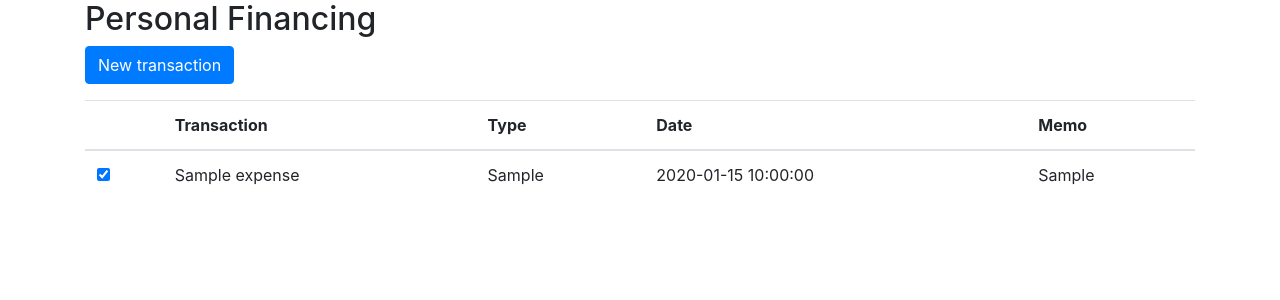
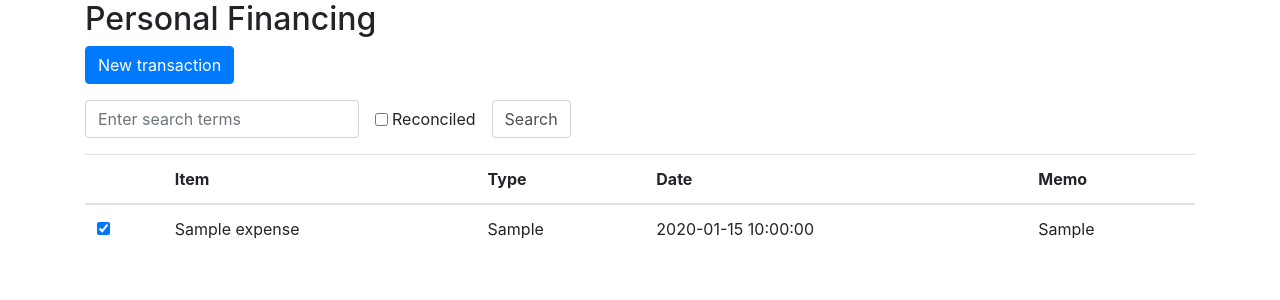
Before and after one commit to alexiahsu/tgc6-expenselist, a Flask app: page / in a window 1280 px wide. Shown: the top 300 px of the page. Run offline with Flask 2, Linux system fonts and the light colour scheme; a database or web service that is not in the repository returns one stand-in record (values such as "Sample title"); some libraries are stand-ins or nearby versions.

Commit message:
added search function and filter type

```diff
--- a/app.py
+++ b/app.py
@@ -24,17 +24,42 @@ SESSION_KEY = os.environ.get('SESSION_KEY')
 app.secret_key = SESSION_KEY
 
 # Display all expenses
+# All routes by default is methods=GET
+
+
 @app.route('/')
 def home():
-    expenses = client[DB_NAME].expenses.find()
+    # extract out the terms
+    search_terms = request.args.get('search-terms')
+
+    criteria = {}
+
+    # if there are search terms, add it to the criteria object
+    if search_terms != "" and search_terms is not None:
+        criteria['expense_name'] = {
+            "$regex": search_terms,
+            "$options": "i"
+        }
+
+    # Filtering begins here
+    search_for_done = request.args.get('is_done')
+    if search_for_done is not None and search_for_done is not False:
+        criteria['reconciled'] = True
+
+    expenses = client[DB_NAME].expenses.find(criteria)
     return render_template('home.template.html', expenses=expenses)
 
+    print(criteria)
 # Show point of entry for expenses
+
+
 @app.route('/create/expense')
 def show_create_expense_form():
     return render_template('create_expense.template.html')
 
 # Write expenses into mongodb
+
+
 @app.route('/create/expense', methods=['POST'])
 def create_expense():
     expense_name = request.form.get('expense-name')
@@ -53,6 +78,8 @@ def create_expense():
     return redirect(url_for('home'))
 
 # Check reconcilation
+
+
 @app.route('/check/expense', methods=['PATCH'])
 def check_expense():
 
@@ -77,6 +104,7 @@ def check_expense():
         "status": "OK"
     }
 
+
 # "magic code" -- boilerplate
 if __name__ == '__main__':
     app.run(host=os.environ.get('IP'),
--- a/templates/create_expense.template.html
+++ b/templates/create_expense.template.html
@@ -16,8 +16,8 @@
     <div>
         <label class="mt-3">Expense type:</label>
             <select name="expense-type" class="form-control">
-                <option value="credit">Credit</option>
-                <option value="debit">Debit</option>
+                <option value="Credit">Credit</option>
+                <option value="Debit">Debit</option>
             </select>
     </div>
     <div>
--- a/templates/home.template.html
+++ b/templates/home.template.html
@@ -7,11 +7,17 @@
 
 <a href="{{url_for('create_expense')}}" class="btn btn-primary">New transaction</a>
 
+<form class="form-inline mt-3" method="GET">
+    <input type="text" class="form-control" placeholder="Enter search terms" name="search-terms"/>
+    <input type="checkbox" name="is_done" class="form-check-input ml-3"/>Reconciled
+    <input type="submit" value="Search" class="form-control ml-3"/>
+</form>
+
 <table class="table mt-3">
     <thead>
         <tr>
             <th></th>
-            <th>Transaction</th>
+            <th>Item</th>
             <th>Type</th>
             <th>Date</th>
             <th>Memo</th>
```
Also changed, not shown: README.md.
